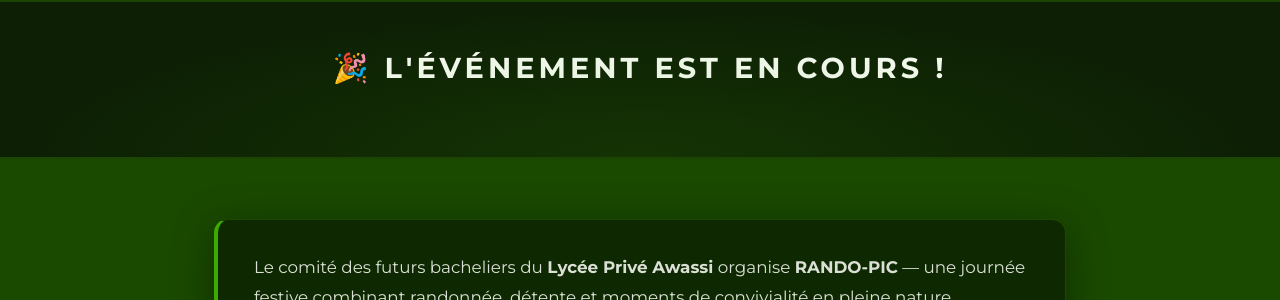
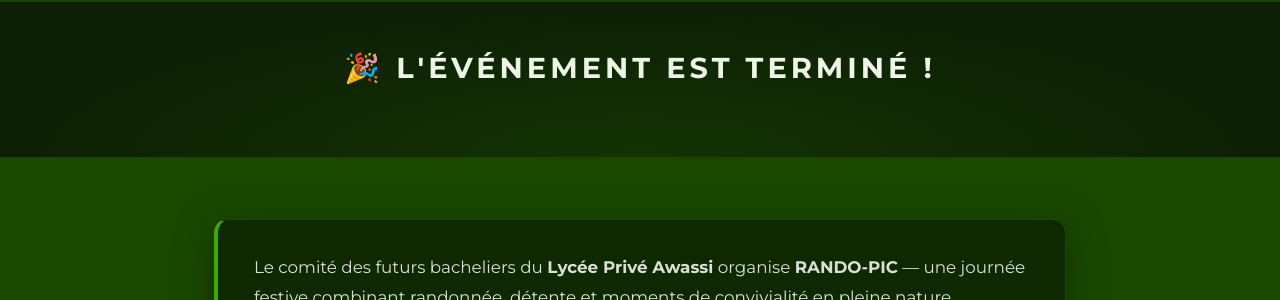
Before and after one commit to ruaneyele750-source/Rando-pic, a plain HTML site: page index.html in a window 1280 px wide. Shown: the part 800-1100 px from the top of the page. Drawn offline with nearby package versions, Linux system fonts and the light colour scheme; a web font is replaced by a local one.

Commit message:
Update index.html

```diff
--- a/index.html
+++ b/index.html
@@ -870,7 +870,7 @@
   const dist = EVENT - Date.now();
   if (dist <= 0) {
     document.querySelector('.countdown-section').innerHTML =
-      '<div class="cd-label" style="font-size:1.8rem;color:var(--white)">🎉 L\'événement est en cours !</div>';
+      '<div class="cd-label" style="font-size:1.8rem;color:var(--white)">🎉 L\'événement est terminé !</div>';
     return;
   }
   cdD.textContent = pad(Math.floor(dist / 86400000));
```
